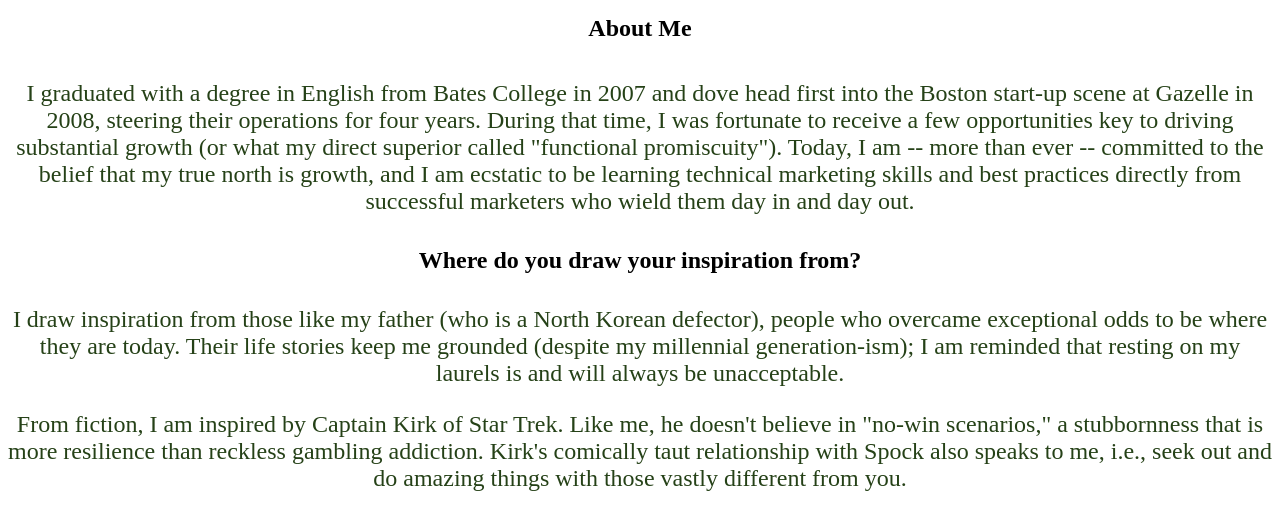
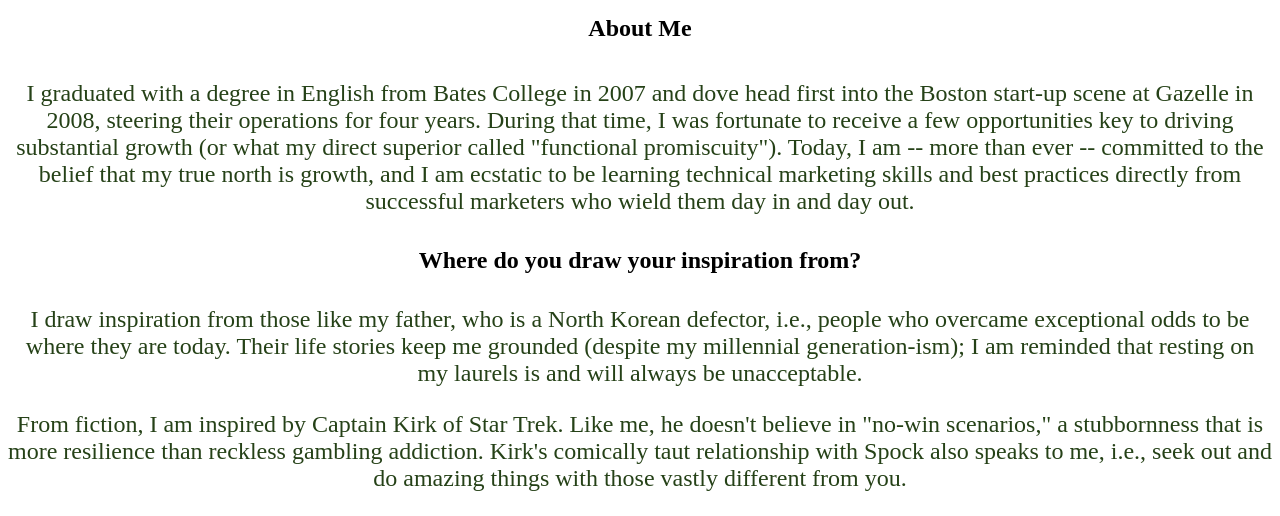
Before and after one commit to kahnk/kahnk.github.io, a plain HTML site: page index.html in a window 1280 px wide. Shown: the part 381-897 px from the top of the page. Drawn offline with Linux system fonts and the light colour scheme.

Commit message:
About Me 17

```diff
--- a/index.html
+++ b/index.html
@@ -15,7 +15,7 @@
 	<p style="width:50%;"><center><font color=254117>
 I graduated with a degree in English from Bates College in 2007 and dove head first into the Boston start-up scene at Gazelle in 2008, steering their operations for four years. During that time, I was fortunate to receive a few opportunities key to driving substantial growth (or what my direct superior called "functional promiscuity"). Today, I am -- more than ever -- committed to the belief that my true north is growth, and I am ecstatic to be learning technical marketing skills and best practices directly from successful marketers who wield them day in and day out.</font color></center></p>
 <h4><font size="5"><center>Where do you draw your inspiration from?</center></font></h4>
-<p style="width:50%;"><center><font color=254117>I draw inspiration from those like my father (who is a North Korean defector), people who overcame exceptional odds to be where they are today. Their life stories keep me grounded (despite my millennial generation-ism); I am reminded that resting on my laurels is and will always be unacceptable.</font color></center></p>
+<p style="width:50%;"><center><font color=254117>I draw inspiration from those like my father, who is a North Korean defector, i.e., people who overcame exceptional odds to be where they are today. Their life stories keep me grounded (despite my millennial generation-ism); I am reminded that resting on my laurels is and will always be unacceptable.</font color></center></p>
 
 <p style="width:50%;"><center><font color=254117>From fiction, I am inspired by Captain Kirk of Star Trek. Like me, he doesn't believe in "no-win scenarios," a stubbornness that is more resilience than reckless gambling addiction. Kirk's comically taut relationship with Spock also speaks to me, i.e., seek out and do amazing things with those vastly different from you.</font color><center></p>
 </body>
```
